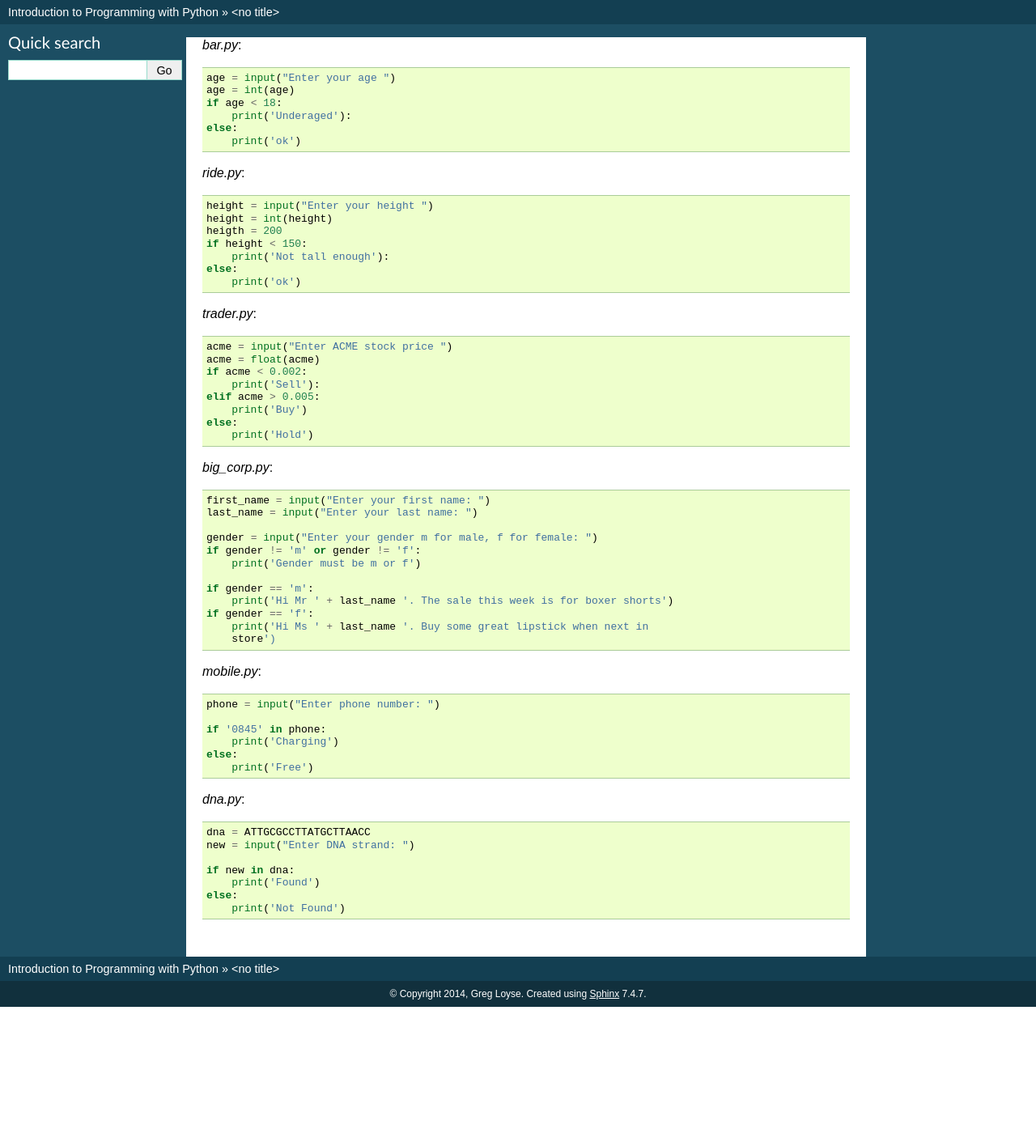
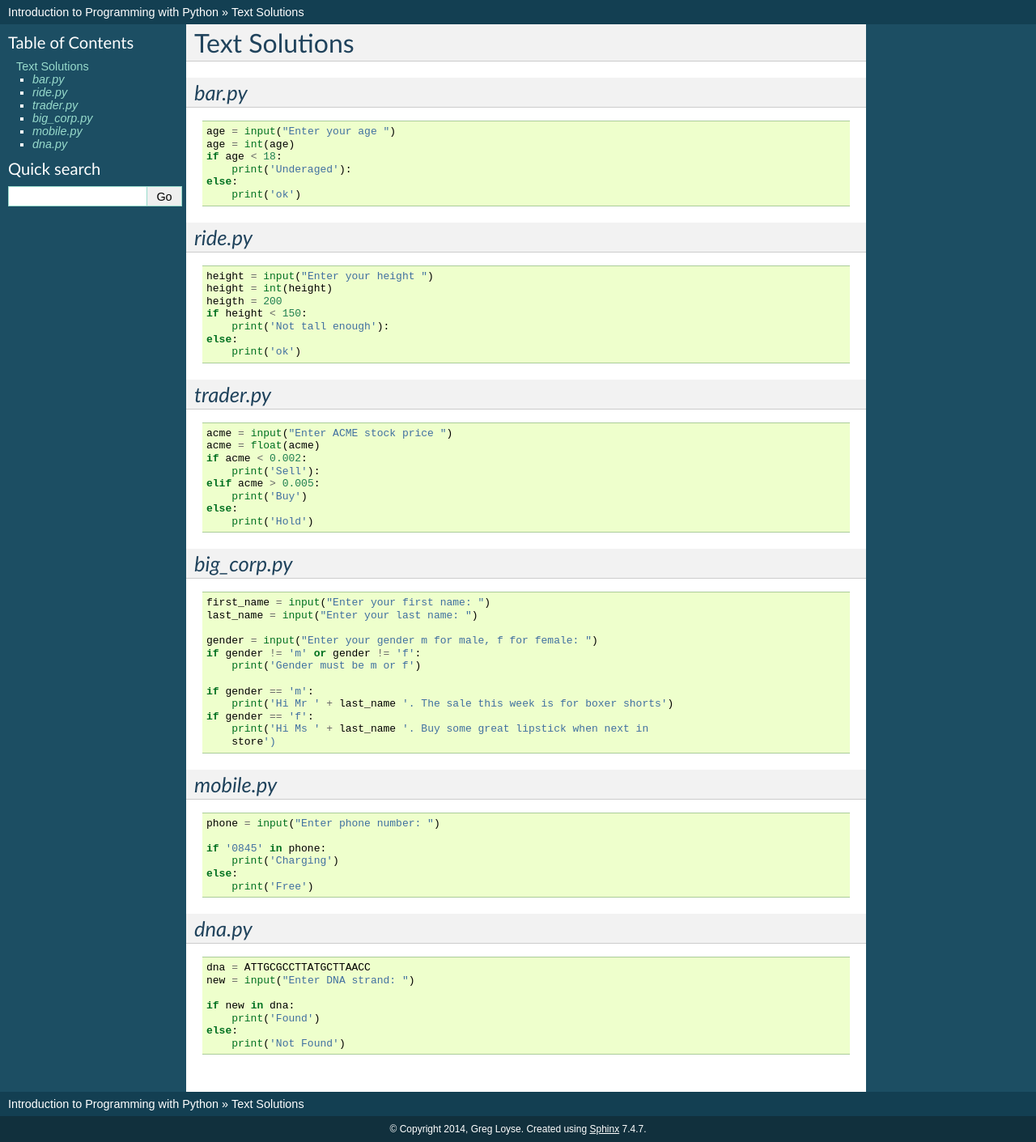
Before and after one commit to gu-lseg/intro-to-programming, a Sphinx documentation site: the page built from source/text_solutions.rst, in a window 1280 px wide. Shown: the whole page at 81% size. Built offline with Sphinx 7.4.7, drawn with Linux system fonts in a browser that asks for light colours; pages that are not in the unit, such as notebooks, are missing from menus; before the commit the page ends 1244 px from its top, so only the background shows below that.

Commit message:
solutions use python code-blocks

```diff
--- a/source/functions_solutions.rst
+++ b/source/functions_solutions.rst
@@ -3,7 +3,7 @@ Shapes file
 
 Your ``shapes.py`` file should now look like this:
 
-::
+.. code-block:: python
 
     import turtle
 
@@ -53,7 +53,7 @@ Your ``shapes.py`` file should now look like this:
 Conversion Programs
 ===================
 
-::
+.. code-block:: python
 
     def to_celsius(fahrenheit):
         celsius = (fahrenheit - 32) * 5 / 9
--- a/source/text_solutions.rst
+++ b/source/text_solutions.rst
@@ -1,6 +1,10 @@
+Text Solutions
+**************
 
+`bar.py`
+========
 
-`bar.py`::
+.. code-block:: python
 
     age = input("Enter your age ")
     age = int(age)
@@ -10,7 +14,10 @@
         print('ok')
 
 
-`ride.py`::
+`ride.py`
+=========
+
+.. code-block:: python
 
     height = input("Enter your height ")
     height = int(height)
@@ -20,7 +27,10 @@
     else:
         print('ok')
 
-`trader.py`::
+`trader.py`
+===========
+
+.. code-block:: python
 
     acme = input("Enter ACME stock price ")
     acme = float(acme)
@@ -32,8 +42,10 @@
         print('Hold')
 
 
-`big_corp.py`::
+`big_corp.py`
+=============
 
+.. code-block:: python
 
     first_name = input("Enter your first name: ")
     last_name = input("Enter your last name: ")
@@ -49,7 +61,10 @@
         store')
 
 
-`mobile.py`::
+`mobile.py`
+===========
+
+.. code-block:: python
 
     phone = input("Enter phone number: ")
 
@@ -59,7 +74,10 @@
         print('Free')
 
 
-`dna.py`::
+`dna.py`
+========
+
+.. code-block:: python
 
     dna = ATTGCGCCTTATGCTTAACC
     new = input("Enter DNA strand: ")
```
Also changed, not shown: source/data_structures_solutions.rst (+5 -2 lines), source/names_solutions.rst (+6 -1 lines), source/numbers_solutions.rst (+13 -3 lines), source/turtles_solutions.rst (+4 -4 lines).
